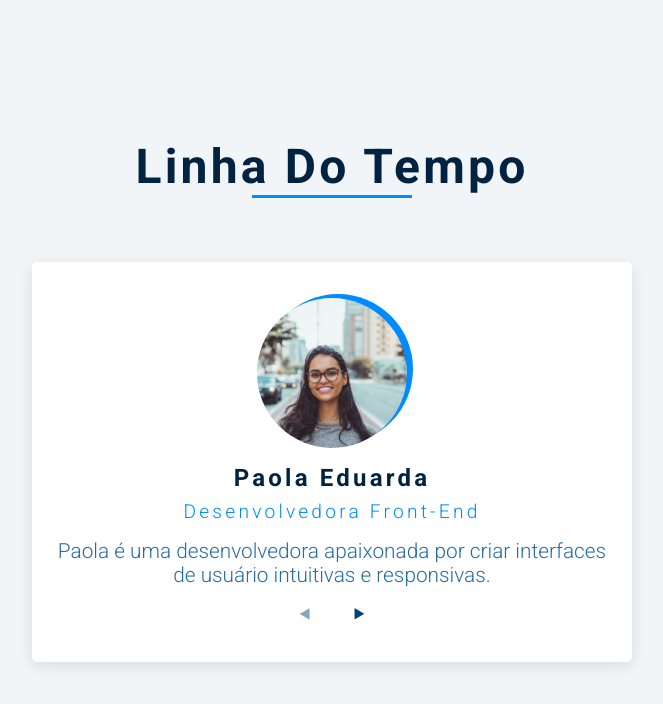
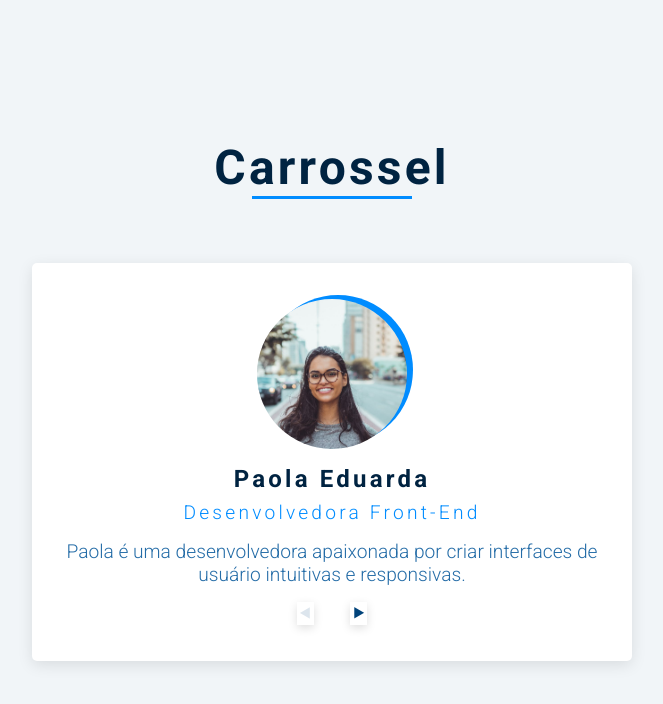
Before and after one commit to ConviteLayla/carrossel, a plain HTML site: page index.html in a window 1280 px wide. Shown: the whole page, without its empty margins (308-971 px from the left). Drawn offline with Linux system fonts and the light colour scheme.

Commit message:
Add files via upload

```diff
--- a/app.js
+++ b/app.js
@@ -1,27 +1,27 @@
 const persons = [
     {
         photo: "person-1.jpeg",
-        nome: "Paola Eduarda",
-        trabalho: "Desenvolvedora Front-End",
-        descricao: "Paola é uma desenvolvedora apaixonada por criar interfaces de usuário intuitivas e responsivas."
+        author: "Paola Eduarda",
+        job: "Desenvolvedora Front-End",
+        info: "Paola é uma desenvolvedora apaixonada por criar interfaces de usuário intuitivas e responsivas."
     },
     {
         photo: "https://images.pexels.com/photos/7562313/pexels-photo-7562313.jpeg",
-        nome: "Carlos Silva",
-        trabalho: "Designer Gráfico",
-        descricao: "Carlos é um designer criativo com experiência em branding e design de produtos."
+        author: "Carlos Silva",
+        job: "Designer Gráfico",
+        info: "Carlos é um designer criativo com experiência em branding e design de produtos."
     },
     {
         photo: "https://images.pexels.com/photos/4350178/pexels-photo-4350178.jpeg?auto=compress&cs=tinysrgb&w=1260&h=750&dpr=1",
-        nome: "Maria Oliveira",
-        trabalho: "Gerente de Projetos",
-        descricao: "Maria é uma gerente de projetos experiente, especializada em metodologias ágeis."
+        author: "Maria Oliveira",
+        job: "Gerente de Projetos",
+        info: "Maria é uma gerente de projetos experiente, especializada em metodologias ágeis."
     },
     {
         photo: "https://images.pexels.com/photos/6652928/pexels-photo-6652928.jpeg?auto=compress&cs=tinysrgb&w=1260&h=750&dpr=1",
-        nome: "João Pereira",
-        trabalho: "Analista de Dados",
-        descricao: "João é um analista de dados que adora transformar dados brutos em insights valiosos."
+        author: "João Pereira",
+        job: "Analista de Dados",
+        info: "João é um analista de dados que adora transformar dados brutos em insights valiosos."
     }
 ];
 
@@ -29,55 +29,32 @@ const photo = document.querySelector(".person-image")
 const author = document.querySelector(".author")
 const job = document.querySelector(".job")
 const info = document.querySelector(".info")
+const btn = document.querySelectorAll("#prev-btn")
 
-window.addEventListener("DOMContentLoaded", () => {
-    photo.setAttribute("src", persons[index].photo)
-    author.textContent = persons[index].nome
-    job.textContent = persons[index].trabalho
-    info.textContent = persons[index].descricao
-    document.querySelector(".before").style.color = "#00437a7a"
-})
+let index = 0
+function loadProfile(person){
+    photo.setAttribute("src", persons[person].photo)
+    author.textContent = persons[person].author
+    job.textContent = persons[person].job
+    info.textContent = persons[person].info
 
-const btn = document.querySelectorAll(".prev-btn")
-index = 0
-btn.forEach((itens) => {
-    itens.addEventListener("click", (event) =>  {
-        if (event.target.classList == "prev-next") {
-            if (index >= 0 && index < persons.length - 1) {
-                index++
-                photo.setAttribute("src", persons[index].photo)
-                author.textContent = persons[index].nome
-                job.textContent = persons[index].trabalho
-                info.textContent = persons[index].descricao
-                document.querySelector(".before").style.color = "#00437a"
-                if (index == 3) {
-                document.querySelector(".next").style.color = "#00437a7a"
+    document.querySelector(".next").style.color = person == persons.length - 1 ? "#00437a23" : "#00437a"
+    document.querySelector(".before").style.color = person == 0 ? "#00437a23" : "#00437a"
+}
 
-                }
+window.addEventListener("DOMContentLoaded", loadProfile(index))
 
-            }
-            else{
-                index = persons.length - 1
-
-            }
+btn.forEach((item) => {
+    item.addEventListener("click", (event) => {
+        if (event.currentTarget.classList.contains("next")){
+            index++
+            index = index > persons.length - 1 ? persons.length - 1 : index
+            loadProfile(index)
         }
-        else if (event.target.classList == "prev-before") {
-            if (index > 0){
-                index--
-                photo.setAttribute("src", persons[index].photo)
-                author.textContent = persons[index].nome
-                job.textContent = persons[index].trabalho
-                info.textContent = persons[index].descricao
-                document.querySelector(".next").style.color = "#00437a"
-                if (index == 0) {
-                    document.querySelector(".before").style.color = "#00437a7a"
-
-                }
-            }
-            else {
-                index = 0
-            }
+        else if (event.currentTarget.classList.contains("before")){
+            index--
+            index = index < 0 ? 0 : index
+            loadProfile(index)
         }
     })
-
 })
--- a/index.html
+++ b/index.html
@@ -10,7 +10,7 @@
     <main>
       <section class="container">
         <div class="title-container">
-          <h1>Linha do tempo</h1>
+          <h1>Carrossel</h1>
           <div class="underline"></div>
         </div>
         <article class="profile-container">
@@ -18,17 +18,14 @@
           <img src="" alt="" class="person-image">
          </div>
          <h2 class="author">'</h2>
-         <h3 class="job">job</h3>
-         <p class="info">Lorem ipsum, dolor sit amet consectetur adipisicing elit.
-          Nemo incidunt voluptatem dolorem iste perspiciatis sapiente recusandae
-          quam fugiat nulla! Soluta maxime voluptatem eius provident similique alias
-          cupiditate iste a dolore!
+         <h3 class="job">j</h3>
+         <p class="info">
          </p>
          <div class="buttom-container">
-          <button class="prev-btn before">
+          <button class="btn before" id="prev-btn">
            <span class="prev-before"></span>
           </button>
-          <button class="prev-btn next">
+          <button class="btn next" id="prev-btn">
            <span class="prev-next"></span>
           </button>
          </div>
--- a/style.css
+++ b/style.css
@@ -22,8 +22,9 @@ h1,h2,h3  {
     text-transform: capitalize;
 }
 h1  {
-    font-size: 3rem;
+    font-size: 2rem;
     color: rgb(0, 35, 65);
+    transition: 300ms linear;
 }
 h2  {
     font-size: 1.5rem;
@@ -107,27 +108,31 @@ p   {
     margin-bottom: 1rem;
 }
 
-.prev-btn   {
+.btn   {
     border: none;
     background-color: transparent;
     padding: 1rem;
     color: #00437a;
-
 }
 
 .prev-before::before    {
     content: "\002BC7";
     font-size: 1.3rem;
+    box-shadow: 0 3px 10px rgba(0, 0, 0, 0.13);
 }
 .prev-next::before {
     content: "\002BC8";
     font-size: 1.3rem;
+    box-shadow: 0 3px 10px rgba(0, 0, 0, 0.13);
 }
 
 
 @media screen and (min-width: 800px) {
     body    {
-        font-size: 1.3rem
+        font-size: 1.2rem
 
     }
+    h1  {
+        font-size: 3rem;
+    }
 }
```
